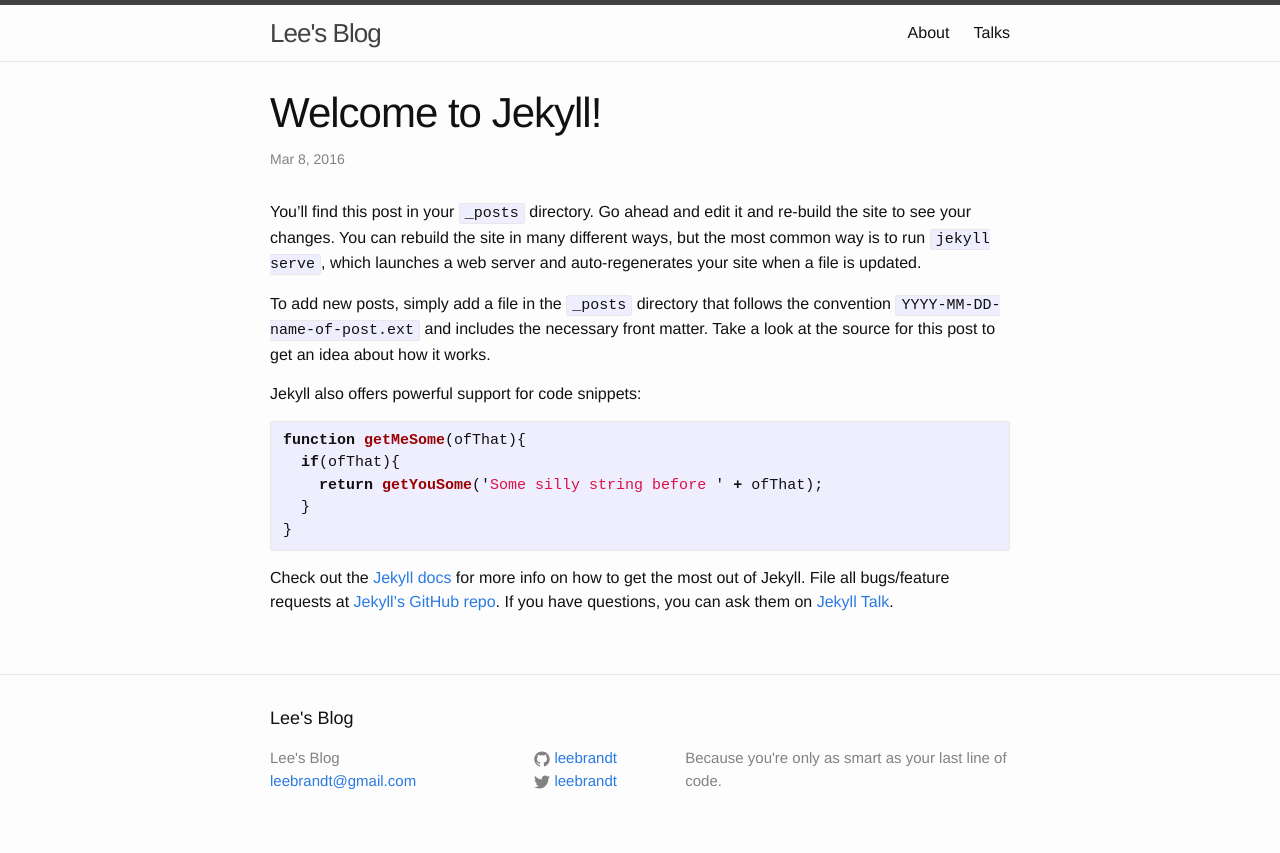
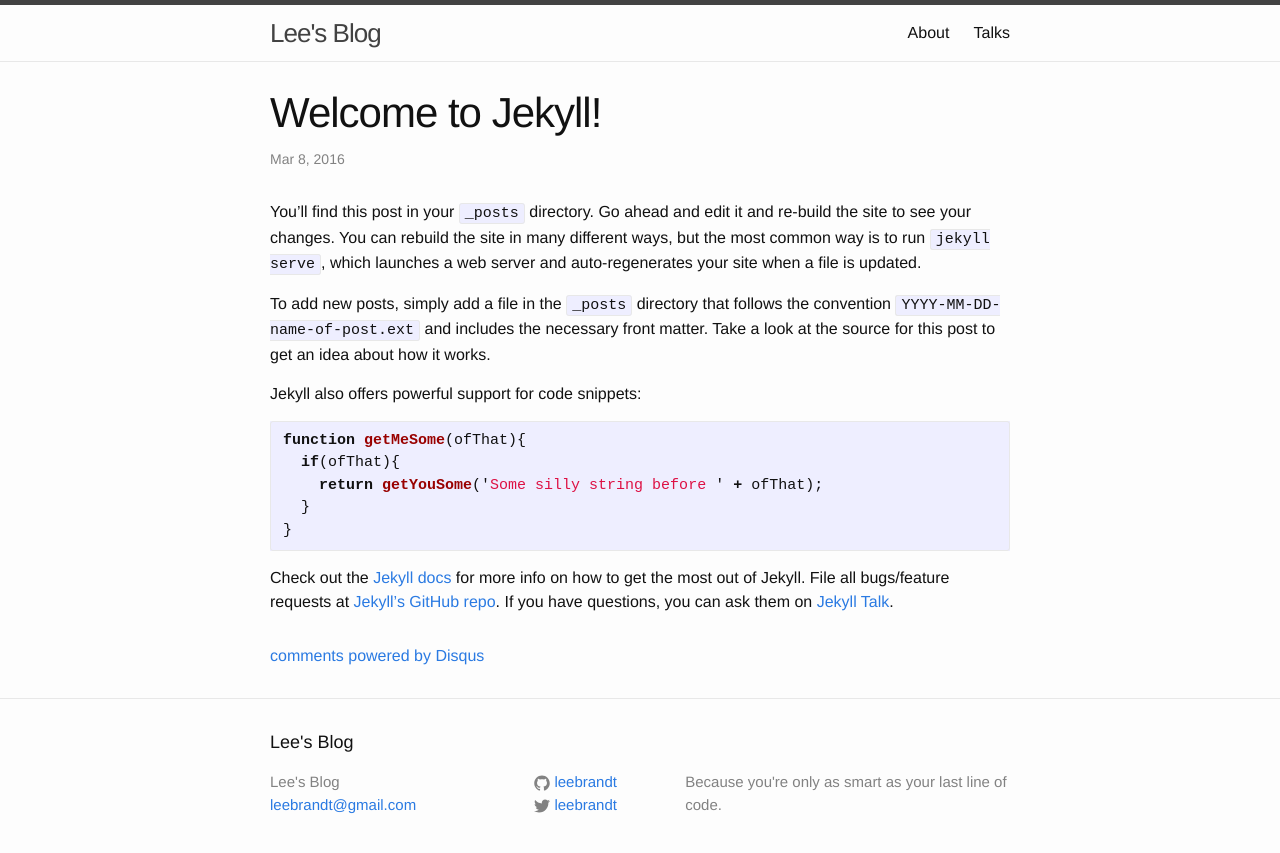
Before and after one commit to leebrandt/leebrandt.github.io, a Jekyll site: the page built from _posts/2016-03-08-welcome-to-jekyll.markdown, in a window 1280 px wide. Shown: the top 853 px of the page. Built offline with Jekyll 4.4.1, drawn with Linux system fonts in a browser that asks for light colours; Markdown is read by kramdown in place of the engine named in the settings; comment, search, counter and statistics services are not loaded; some of the changed lines change nothing that is shown.

Commit message:
Added Disquss commets to blog posts

```diff
--- a/_config.yml
+++ b/_config.yml
@@ -16,4 +16,4 @@
 github_username:  leebrandt
 
 # Build settings
-markdown: redcarpet
+markdown: kramdown
--- a/_layouts/post.html
+++ b/_layouts/post.html
@@ -12,4 +12,23 @@
     {{ content }}
   </div>
 
+  {% if page.comments %}
+  <div id="disqus_thread"></div>
+  <script type="text/javascript">
+      /* * * CONFIGURATION VARIABLES: EDIT BEFORE PASTING INTO YOUR WEBPAGE * * */
+      var disqus_shortname = 'leebrandt'; // required: replace example with your forum shortname
+      // var disqus_developer = 1; // Comment out when the site is live
+      var disqus_identifier = "{{ page.url }}";
+
+      /* * * DON'T EDIT BELOW THIS LINE * * */
+      (function() {
+          var dsq = document.createElement('script'); dsq.type = 'text/javascript'; dsq.async = true;
+          dsq.src = '//' + disqus_shortname + '.disqus.com/embed.js';
+          (document.getElementsByTagName('head')[0] || document.getElementsByTagName('body')[0]).appendChild(dsq);
+      })();
+  </script>
+  <noscript>Please enable JavaScript to view the <a href="http://disqus.com/?ref_noscript">comments powered by Disqus.</a></noscript>
+  <a href="http://disqus.com" class="dsq-brlink">comments powered by <span class="logo-disqus">Disqus</span></a>
+  {% endif %}
+
 </article>
--- a/_posts/2016-03-08-welcome-to-jekyll.markdown
+++ b/_posts/2016-03-08-welcome-to-jekyll.markdown
@@ -1,5 +1,6 @@
 ---
 layout: post
+comments: true
 title:  "Welcome to Jekyll!"
 date:   2016-03-08 06:22:46 -0600
 categories: jekyll update
```
